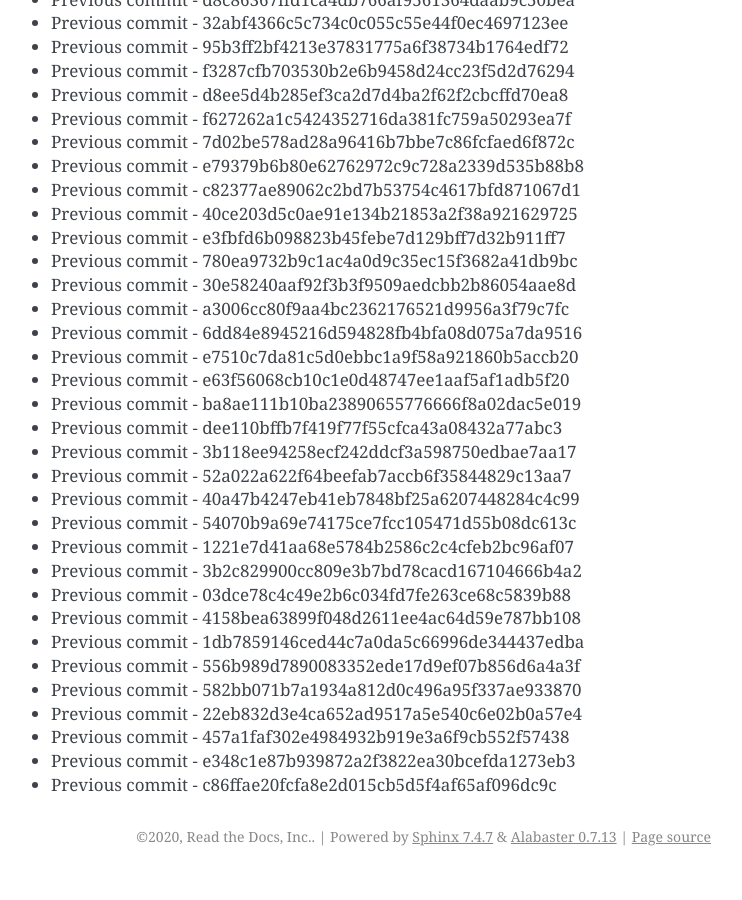
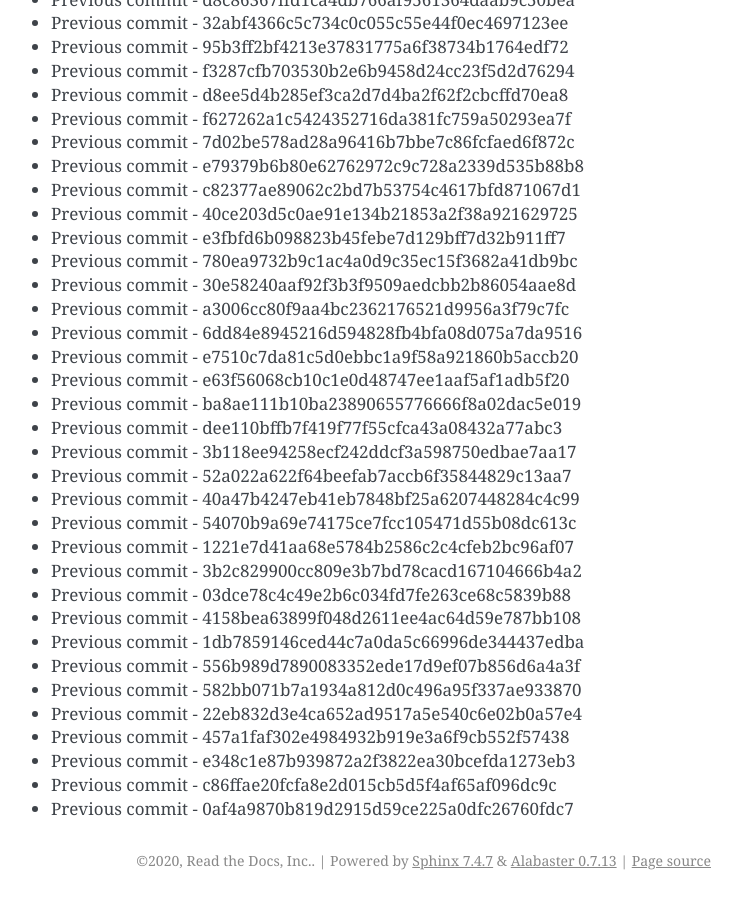
Before and after one commit to readthedocs/rtd-git-stresstest, a Sphinx documentation site: the page built from docs/updates.rst, in a window 1280 px wide and 900 px high, scrolled down 72927 px. Shown: the whole window, without its empty margins (399-1141 px from the left). Built offline with Sphinx 7.4.7, drawn with Linux system fonts in a browser that asks for light colours; before the commit the page ends 73803 px from its top, so only the background shows below that.

Commit message:
Generating commit from previous: 0af4a9870b819d2915d59ce225a0dfc26760fdc7

```diff
--- a/docs/updates.rst
+++ b/docs/updates.rst
@@ -3096,3 +3096,4 @@ It can be tested for any performance characteristics.
 * Previous commit - 457a1faf302e4984932b919e3a6f9cb552f57438
 * Previous commit - e348c1e87b939872a2f3822ea30bcefda1273eb3
 * Previous commit - c86ffae20fcfa8e2d015cb5d5f4af65af096dc9c
+* Previous commit - 0af4a9870b819d2915d59ce225a0dfc26760fdc7
```
